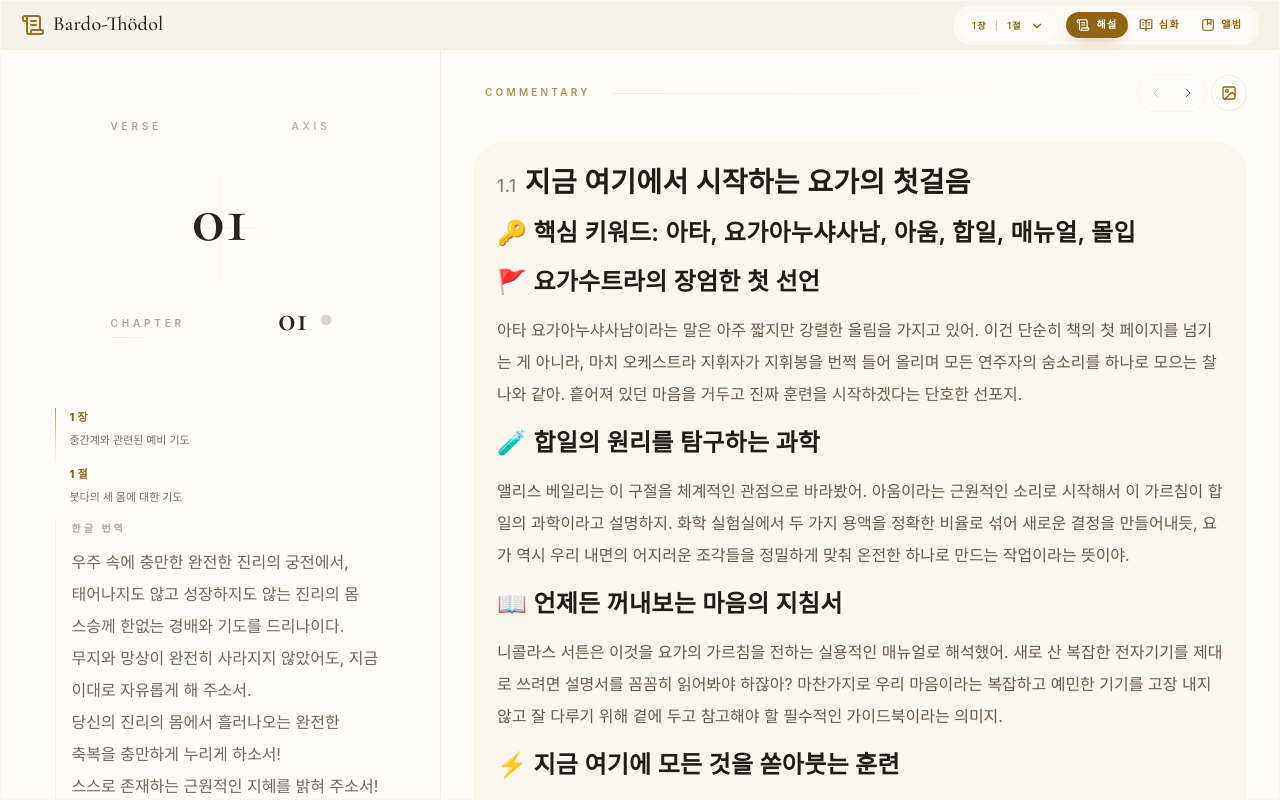
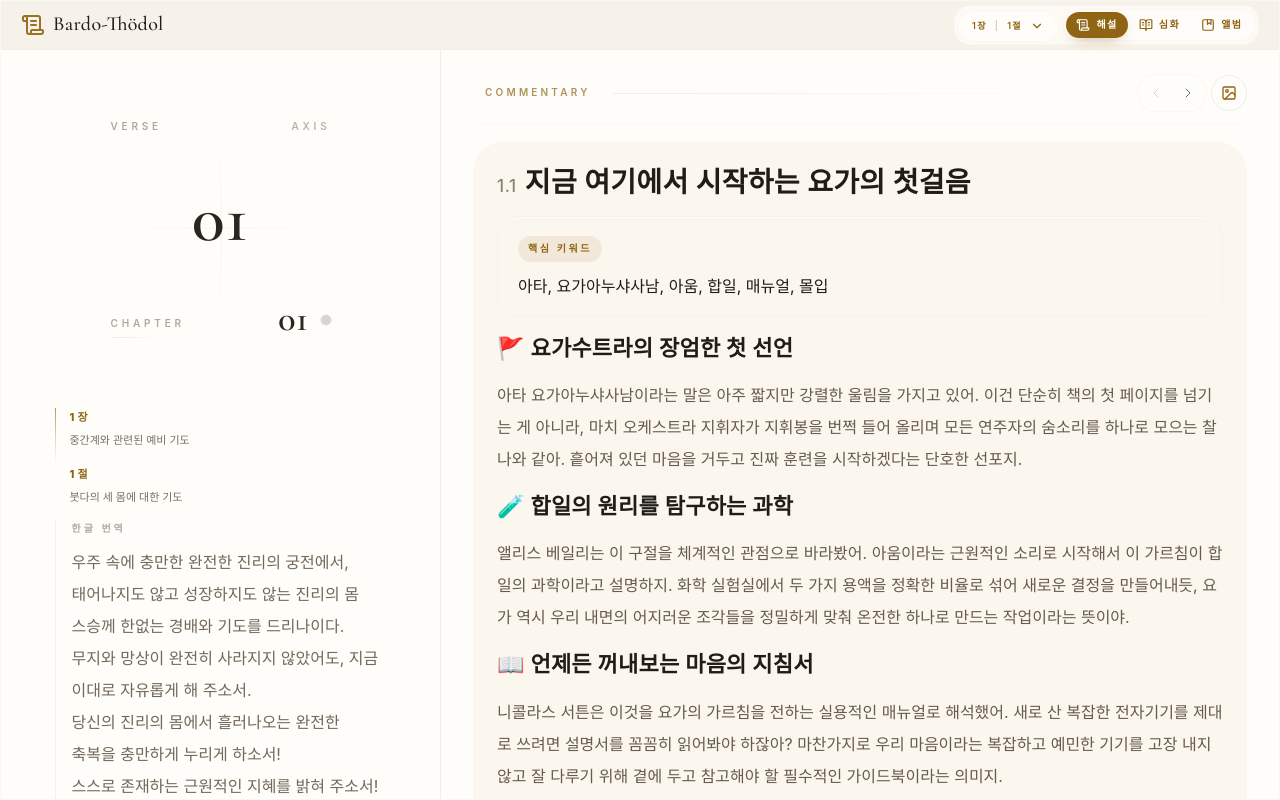
Before and after one commit to concario17-max/Thodol, a React (Vite) app: page /chapter/1/verse/1 in a window 1280 px wide. Both pictures are taken after a click on the button 1229 px from the left and 93 px from the top of the page. Built offline with nearby package versions, Linux system fonts and the light colour scheme; a web font is replaced by a local one.

Commit message:
feat: refine commentary typography hierarchy

```diff
--- a/src/components/commentary/CommentaryMarkdown.tsx
+++ b/src/components/commentary/CommentaryMarkdown.tsx
@@ -10,6 +10,23 @@ interface CommentaryMarkdownProps {
     content?: string | null;
     emptyMessage?: ReactNode;
 }
+
+const KEYWORD_PREFIX = /^\s*🔑\s*핵심\s*키워드\s*[:：]?\s*/;
+
+const parseKeywordCallout = (text: string) => {
+    const match = text.match(KEYWORD_PREFIX);
+
+    if (!match) {
+        return null;
+    }
+
+    const value = text.slice(match[0].length).trim();
+
+    return {
+        label: '핵심 키워드',
+        value: value || text.replace(KEYWORD_PREFIX, '').trim(),
+    };
+};
 
 const splitTableRow = (line: string) =>
     line
@@ -122,10 +139,10 @@ const renderTable = (headers: string[], rows: string[][]) => {
 };
 
 const headingClassNameByLevel: Record<number, string> = {
-    1: 'text-[22px] sm:text-[24px]',
-    2: 'text-[19px] sm:text-[21px]',
-    3: 'text-[17px] sm:text-[18px]',
-    4: 'text-[16px] sm:text-[17px]',
+    1: 'text-[20px] sm:text-[22px]',
+    2: 'text-[18px] sm:text-[19px]',
+    3: 'text-[16px] sm:text-[17px]',
+    4: 'text-[15px] sm:text-[16px]',
 };
 
 export const CommentaryMarkdown = ({ content, emptyMessage }: CommentaryMarkdownProps) => {
@@ -139,12 +156,34 @@ export const CommentaryMarkdown = ({ content, emptyMessage }: CommentaryMarkdown
         <div className="space-y-4">
             {blocks.map((block, index) => {
                 if (block.type === 'heading') {
+                    const keywordCallout = parseKeywordCallout(block.text);
+                    if (keywordCallout) {
+                        return (
+                            <section
+                                key={`keyword-${index}`}
+                                className="rounded-[1.35rem] border border-gold-border/14 bg-gold-soft/14 px-4 py-3.5 shadow-[inset_0_1px_0_rgba(255,255,255,0.45)] dark:border-dark-border/45 dark:bg-[#1a1814]/35 sm:px-5"
+                            >
+                                <div className="mb-2 inline-flex items-center rounded-full bg-gold-primary/10 px-2.5 py-1 text-[10px] font-semibold uppercase tracking-[0.26em] text-gold-primary dark:bg-gold-light/10 dark:text-gold-light">
+                                    {keywordCallout.label}
+                                </div>
+                                <p className="whitespace-pre-line font-sans text-[15px] leading-8 text-text-primary dark:text-dark-text-primary sm:text-[16px]">
+                                    {keywordCallout.value}
+                                </p>
+                            </section>
+                        );
+                    }
+
                     const headingTag = `h${Math.min(block.level, 6)}` as 'h1' | 'h2' | 'h3' | 'h4' | 'h5' | 'h6';
+                    const isPrimaryHeading = block.level === 1;
                     return createElement(
                         headingTag,
                         {
                             key: `heading-${index}`,
-                            className: `font-sans font-semibold leading-snug tracking-[0.01em] text-text-primary dark:text-dark-text-primary ${
+                            className: `font-sans leading-snug tracking-[0.01em] ${
+                                isPrimaryHeading
+                                    ? 'font-semibold text-text-primary dark:text-dark-text-primary'
+                                    : 'font-medium text-text-secondary/95 dark:text-dark-text-secondary/92'
+                            } ${
                                 headingClassNameByLevel[block.level] ?? 'text-[16px] sm:text-[17px]'
                             }`,
                         },
@@ -176,6 +215,23 @@ export const CommentaryMarkdown = ({ content, emptyMessage }: CommentaryMarkdown
                     return <div key={`table-${index}`}>{renderTable(block.headers, block.rows)}</div>;
                 }
 
+                const keywordCallout = parseKeywordCallout(block.text);
+                if (keywordCallout) {
+                    return (
+                        <section
+                            key={`keyword-paragraph-${index}`}
+                            className="rounded-[1.35rem] border border-gold-border/14 bg-gold-soft/14 px-4 py-3.5 shadow-[inset_0_1px_0_rgba(255,255,255,0.45)] dark:border-dark-border/45 dark:bg-[#1a1814]/35 sm:px-5"
+                        >
+                            <div className="mb-2 inline-flex items-center rounded-full bg-gold-primary/10 px-2.5 py-1 text-[10px] font-semibold uppercase tracking-[0.26em] text-gold-primary dark:bg-gold-light/10 dark:text-gold-light">
+                                {keywordCallout.label}
+                            </div>
+                            <p className="whitespace-pre-line font-sans text-[15px] leading-8 text-text-primary dark:text-dark-text-primary sm:text-[16px]">
+                                {keywordCallout.value}
+                            </p>
+                        </section>
+                    );
+                }
+
                 return (
                     <p key={`paragraph-${index}`} className="whitespace-pre-line font-sans text-[15px] leading-8 text-text-secondary dark:text-dark-text-secondary sm:text-[16px]">
                         {block.text}
```
Also changed, not shown: 1 other file (tests, documents, lock files or other folders).
